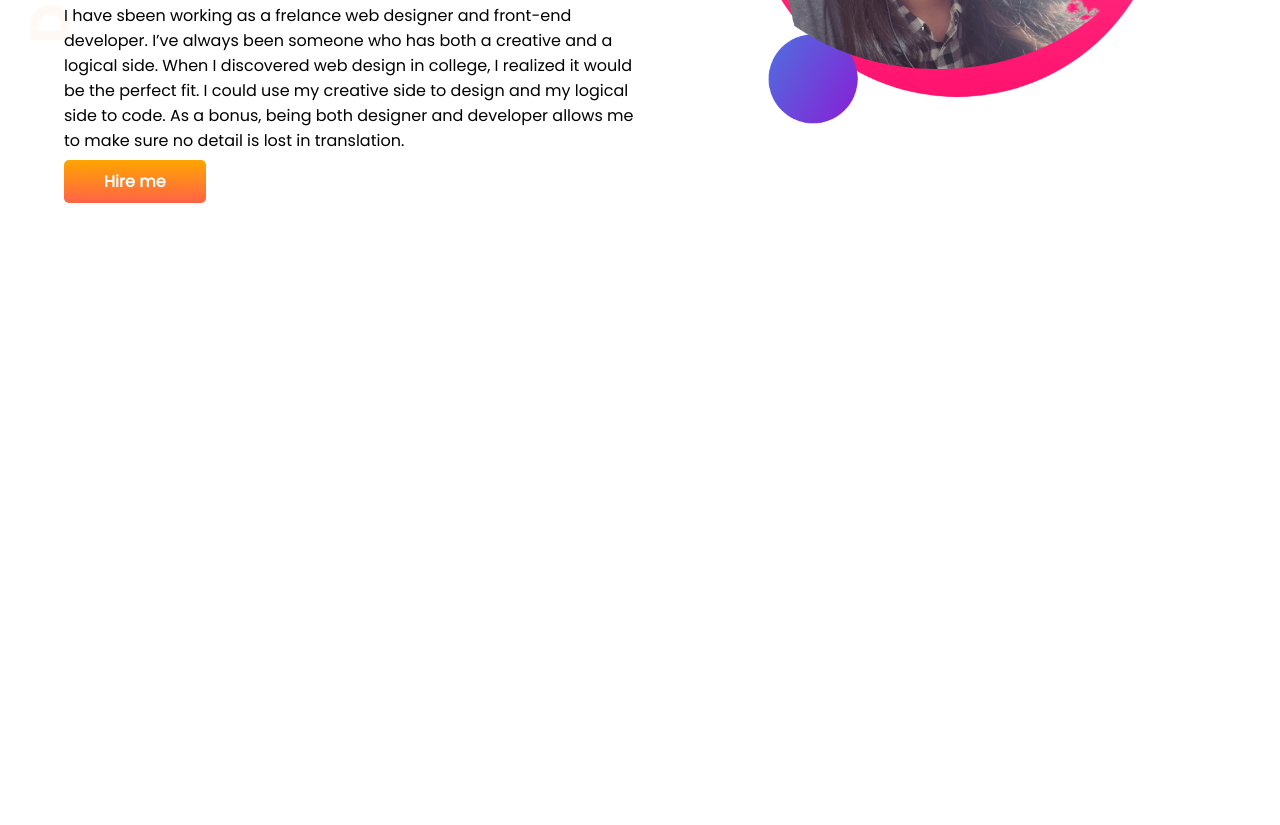
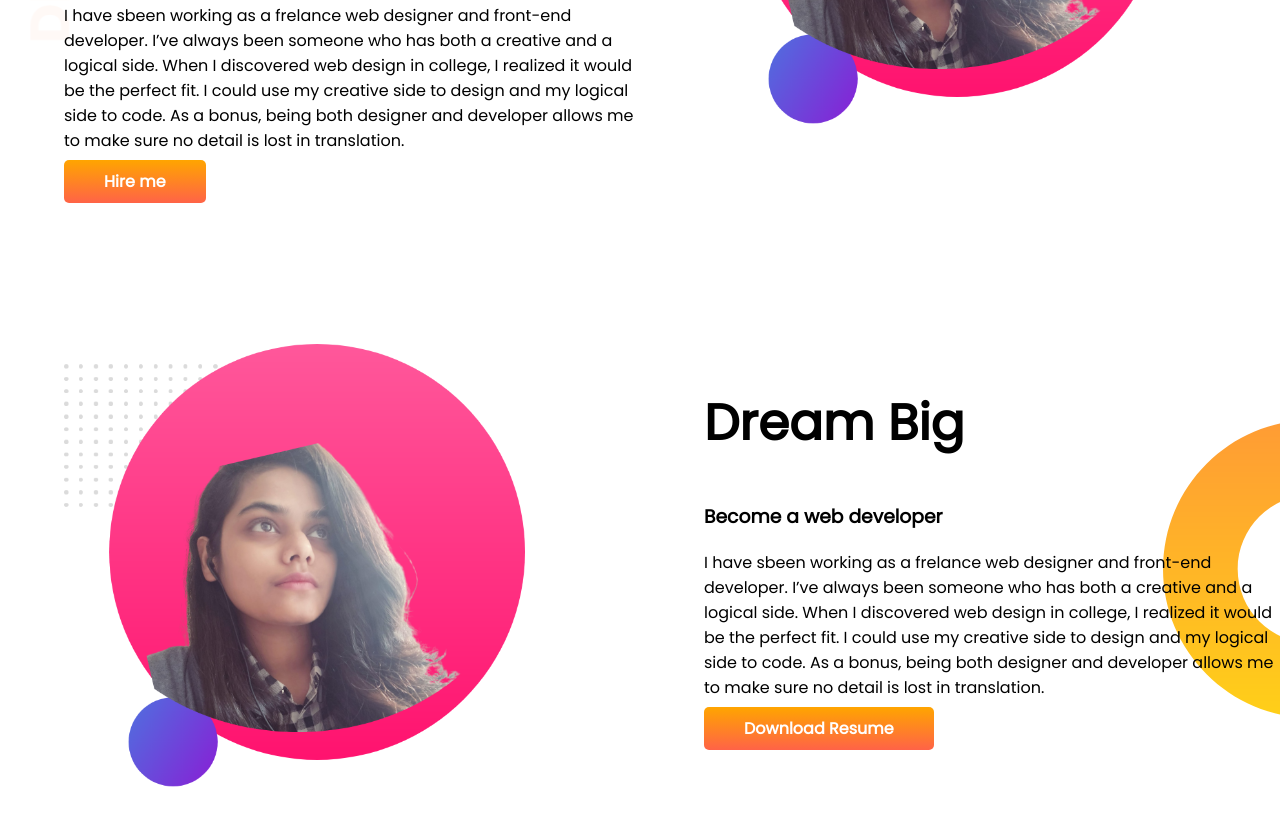
Before and after one commit to Putul-Sarkar/developer-portfolio, a plain HTML site: page index.html in a window 1280 px wide. Shown: the part 319-1144 px from the top of the page. Before the commit the page ends 800 px from the top, so only its background shows below. Drawn offline with Linux system fonts and the light colour scheme.

Commit message:
dream bigger added

```diff
--- a/index.html
+++ b/index.html
@@ -36,6 +36,26 @@ putul-sarkar">Hire me</a>
 </div>
 </section>
 
+<section class="dream-big">
+
+    <div class="half-width">
+        <img src="images/my-bg2.png" alt="putul sarkar">
+    </div>
+    <div class="half-width">
+        <h1>Dream Big</h1>
+        <h3>Become a web developer</h3>
+        <p>I have sbeen working as a frelance web designer and front-end developer.
+            I’ve always been someone who has both a creative and a logical side. When I discovered web design in
+            college, I
+            realized it would be the perfect fit. I could use my creative side to design and my logical side to code. As
+            a
+            bonus, being both designer and developer allows me to make sure no detail is lost in translation.
+        </p>
+        <a class=link-button target="blank" href="www.linkedin.com/in/
+putul-sarkar">Download Resume</a>
+    </div>
+</section>
+
 </body>
 
 </html>
--- a/style.css
+++ b/style.css
@@ -9,6 +9,7 @@ body{
 }
 section{
     display: flex;
+    margin-bottom: 150px;
 }
 .half-width{
 width:50%;
@@ -30,3 +31,8 @@ width:50%;
     background-image: url(images/top-banner.png);
     background-repeat: no-repeat;
 }
+.dream-big{
+    background-image: url(images/dream-bg.png);
+    background-repeat: no-repeat;
+    background-position:right;
+}
```
